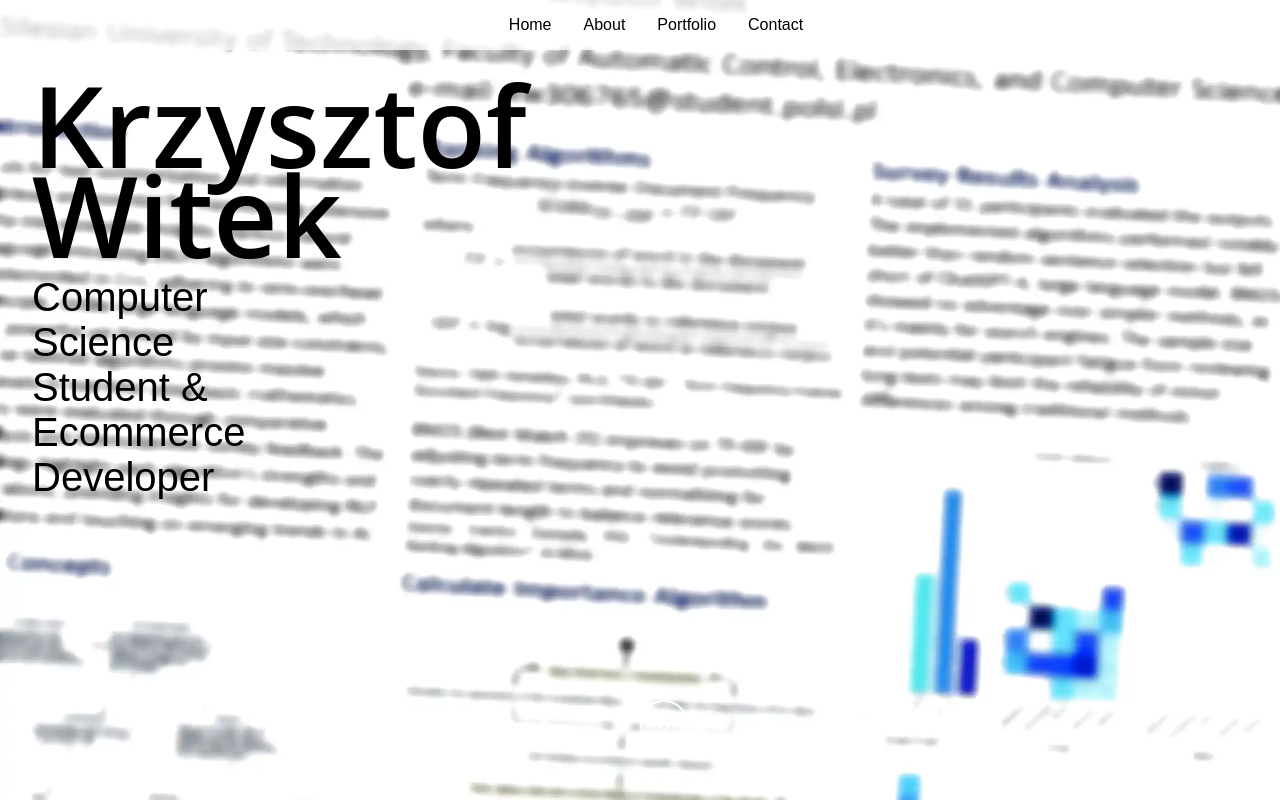
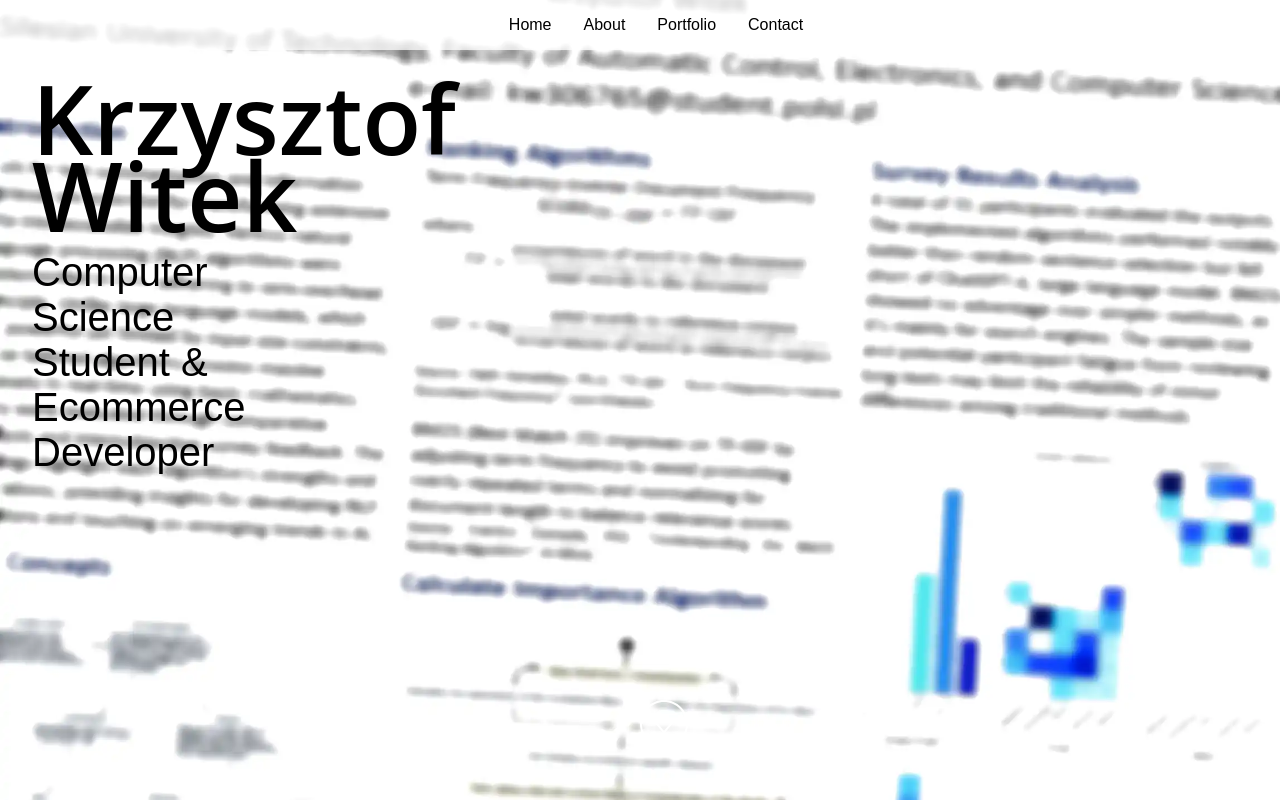
Before and after one commit to krzsztfwtk/my-portfolio-website, a React (Vite) app: page / in a window 1280 px wide. Built offline with nearby package versions, Linux system fonts and the light colour scheme.

Commit message:
set smaller font

```diff
--- a/src/styles.css
+++ b/src/styles.css
@@ -47,7 +47,7 @@ section img.background {
 
 h1 {
   font-family: "Open Sans", sans-serif;
-  font-size: 7rem;
+  font-size: 6rem;
   font-weight: 600;
   line-height: 0.8;
   margin: 0;
```
